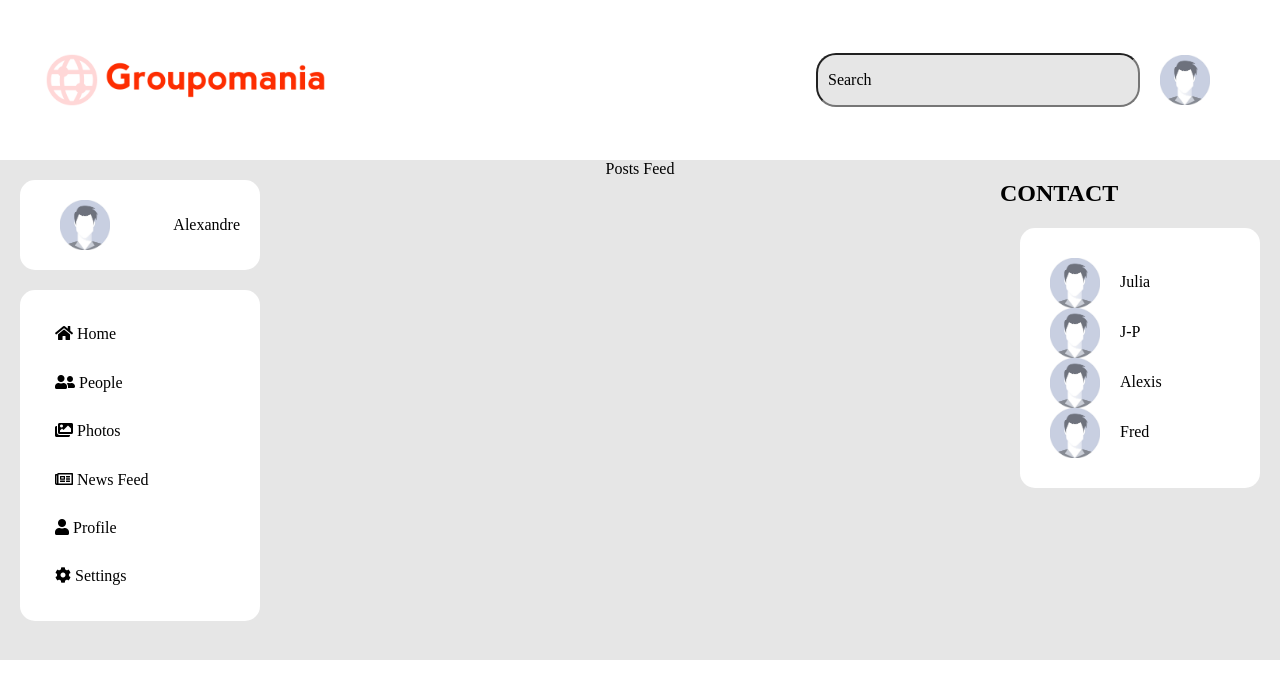
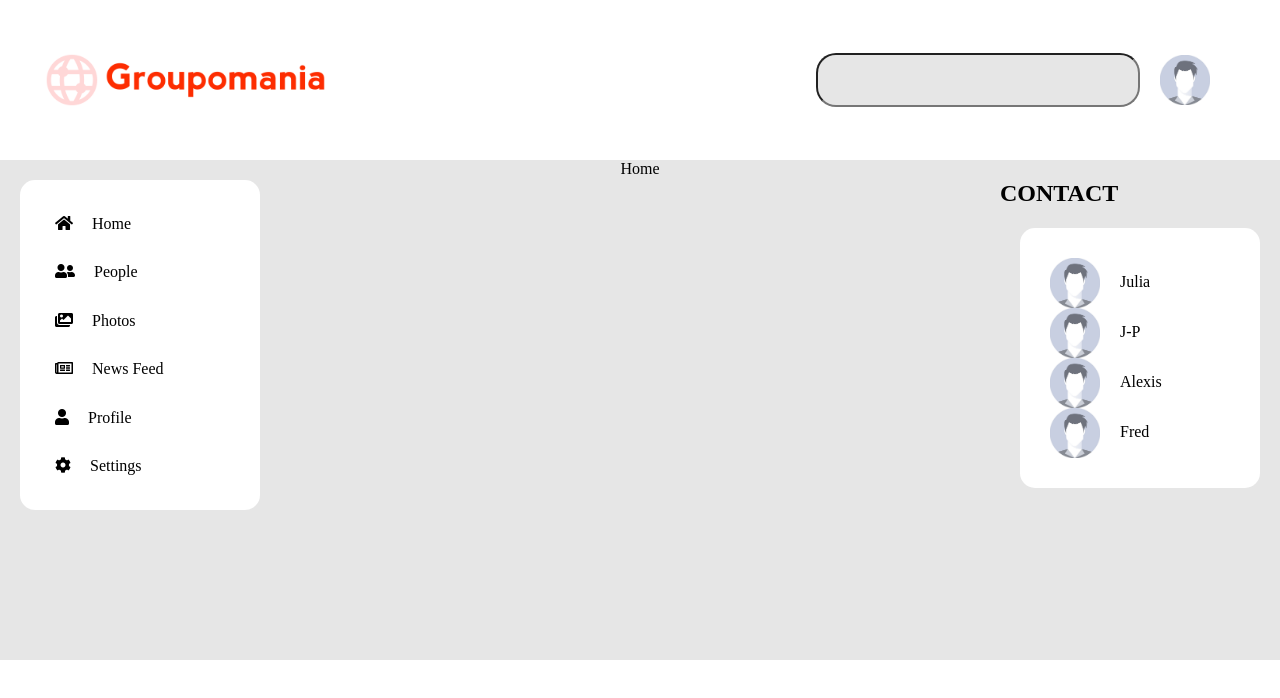
Before and after one commit to Tam-star/TamaraWenner_7_27122021, a React (Create React App) app in the folder frontend/my-app/: page / in a window 1280 px wide. Shown: the top 698 px of the page. Built offline with nearby package versions, Linux system fonts and the light colour scheme.

Commit message:
React Router added

```diff
--- a/frontend/my-app/package.json
+++ b/frontend/my-app/package.json
@@ -8,6 +8,7 @@
     "@testing-library/user-event": "^13.5.0",
     "react": "^17.0.2",
     "react-dom": "^17.0.2",
+    "react-router-dom": "^6.2.1",
     "react-scripts": "5.0.0",
     "sass": "^1.45.2",
     "web-vitals": "^2.1.2"
--- a/frontend/my-app/public/index.html
+++ b/frontend/my-app/public/index.html
@@ -2,7 +2,7 @@
 <html lang="en">
   <head>
     <meta charset="utf-8" />
-    <link rel="icon" href="%PUBLIC_URL%/favicon.ico" />
+    <link rel="icon" href="%PUBLIC_URL%/fav-groupomania.ico" />
     <link rel="stylesheet" href="https://use.fontawesome.com/releases/v5.15.4/css/all.css" integrity="sha384-DyZ88mC6Up2uqS4h/KRgHuoeGwBcD4Ng9SiP4dIRy0EXTlnuz47vAwmeGwVChigm" crossorigin="anonymous">
     <meta name="viewport" content="width=device-width, initial-scale=1" />
     <meta name="theme-color" content="#000000" />
--- a/frontend/my-app/src/components/header.js
+++ b/frontend/my-app/src/components/header.js
@@ -8,7 +8,7 @@ export default function Header() {
             <div className='main-header__logo'></div>
             <div className='main-header__right-container'>
                 <form className='main-header__form'>
-                    <input value={'Search'}></input>
+                    <input></input>
                 </form>
                 <img src={maleAvatar} className='main-header__avatar' alt='Profil'/>
             </div>
--- a/frontend/my-app/src/components/nav.js
+++ b/frontend/my-app/src/components/nav.js
@@ -4,12 +4,12 @@ export default function Nav() {
     return (
         <nav className='menu'>
             <ul>
-                <li><i class="fas fa-home"></i> Home</li>
-                <li><i class="fas fa-user-friends"></i> People</li>
-                <li><i class="fas fa-images"></i> Photos</li>
-                <li><i class="far fa-newspaper"></i> News Feed</li>
-                <li><i class="fas fa-user"></i> Profile</li>
-                <li><i class="fas fa-cog"></i> Settings</li>
+                <li><i className="fas fa-home"></i> Home</li>
+                <li><i className="fas fa-user-friends"></i> People</li>
+                <li><i className="fas fa-images"></i> Photos</li>
+                <li><i className="far fa-newspaper"></i> News Feed</li>
+                <li><i className="fas fa-user"></i> Profile</li>
+                <li><i className="fas fa-cog"></i> Settings</li>
             </ul>
         </nav>
     )
--- a/frontend/my-app/src/index.js
+++ b/frontend/my-app/src/index.js
@@ -1,14 +1,33 @@
 import React from 'react';
 import ReactDOM from 'react-dom';
+import {
+  BrowserRouter,
+  Routes,
+  Route
+} from "react-router-dom";
 import App from './App';
+import NewsFeed from "./routes/newsfeed"
+import Home from "./routes/home"
 import reportWebVitals from './reportWebVitals';
 
+// ReactDOM.render(
+//   <React.StrictMode>
+//     <App />
+//   </React.StrictMode>,
+//   document.getElementById('root')
+// );
+
 ReactDOM.render(
-  <React.StrictMode>
-    <App />
-  </React.StrictMode>,
+  <BrowserRouter>
+     <Routes>
+      <Route path="/" element={<Home />} />
+      <Route path="home" element={<Home />} />
+      <Route path="newsfeed" element={<NewsFeed />} />
+    </Routes>
+  </BrowserRouter>,
   document.getElementById('root')
 );
+
 
 // If you want to start measuring performance in your app, pass a function
 // to log results (for example: reportWebVitals(console.log))
--- /dev/null
+++ b/frontend/my-app/src/routes/home.js
@@ -0,0 +1,28 @@
+import '../sass/App.scss';
+import Header from '../components/header';
+import Nav from '../components/nav';
+import ContactContainer from '../components/contact-container';
+import maleAvatar from '../assets/male-avatar-profile.jpg';
+
+
+function Home() {
+  return (
+    <div className="App">
+      <Header />
+      <main>
+        <article className='left-container'>
+          <Nav />
+        </article>
+        <div>
+          Home
+        </div>
+        <div className='right-container'>
+          <h2>CONTACT</h2>
+          <ContactContainer />
+        </div>
+      </main>
+    </div>
+  );
+}
+
+export default Home;
--- /dev/null
+++ b/frontend/my-app/src/routes/newsfeed.js
@@ -0,0 +1,32 @@
+import '../sass/App.scss';
+import Header from '../components/header';
+import Nav from '../components/nav';
+import ContactContainer from '../components/contact-container';
+import maleAvatar from '../assets/male-avatar-profile.jpg';
+
+
+function NewsFeed() {
+  return (
+    <div className="App">
+      <Header />
+      <main>
+        <article className='left-container'>
+          <div className='profile-container'>
+            <img src={maleAvatar} className='main-header__avatar' alt='Profil' />
+            <p>Alexandre</p>
+          </div>
+          <Nav />
+        </article>
+        <div>
+          Posts Feed
+        </div>
+        <div className='right-container'>
+          <h2>CONTACT</h2>
+          <ContactContainer />
+        </div>
+      </main>
+    </div>
+  );
+}
+
+export default NewsFeed;
--- a/frontend/my-app/src/sass/layouts/_left-container.scss
+++ b/frontend/my-app/src/sass/layouts/_left-container.scss
@@ -21,5 +21,8 @@
     & li {
         list-style-type:none;
         padding : 15px;
+        & i{
+            margin-right: 15px;
+        }
     }
 }
```
Also changed, not shown: frontend/my-app/public/manifest.json, 2 other files (tests, documents, lock files or other folders).
